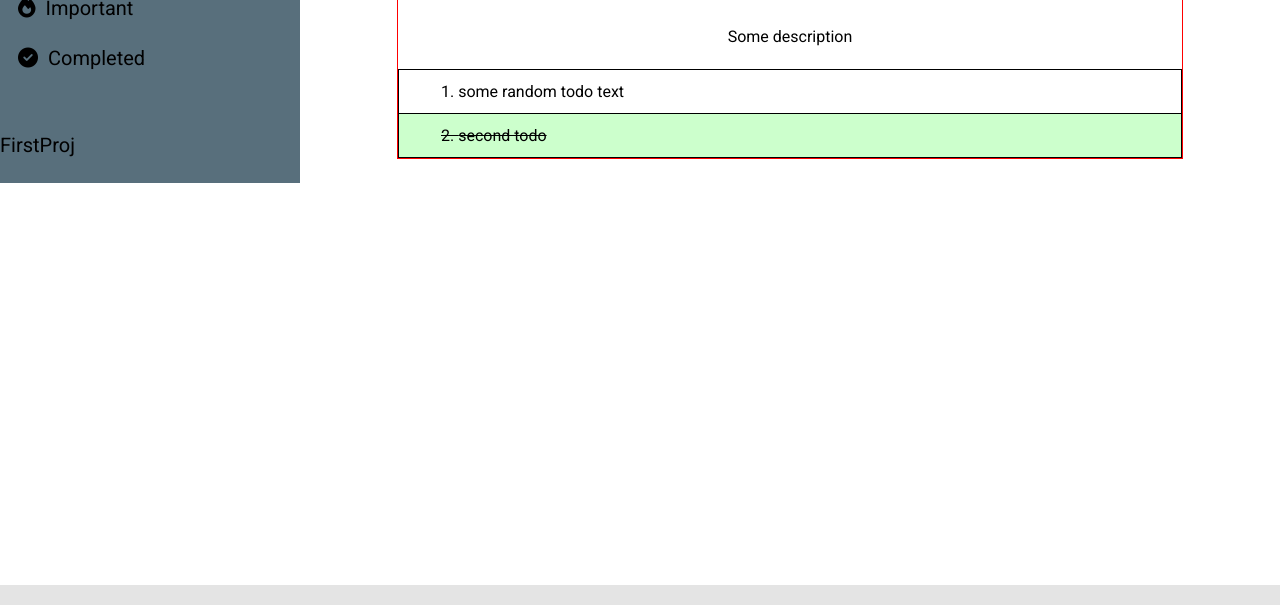
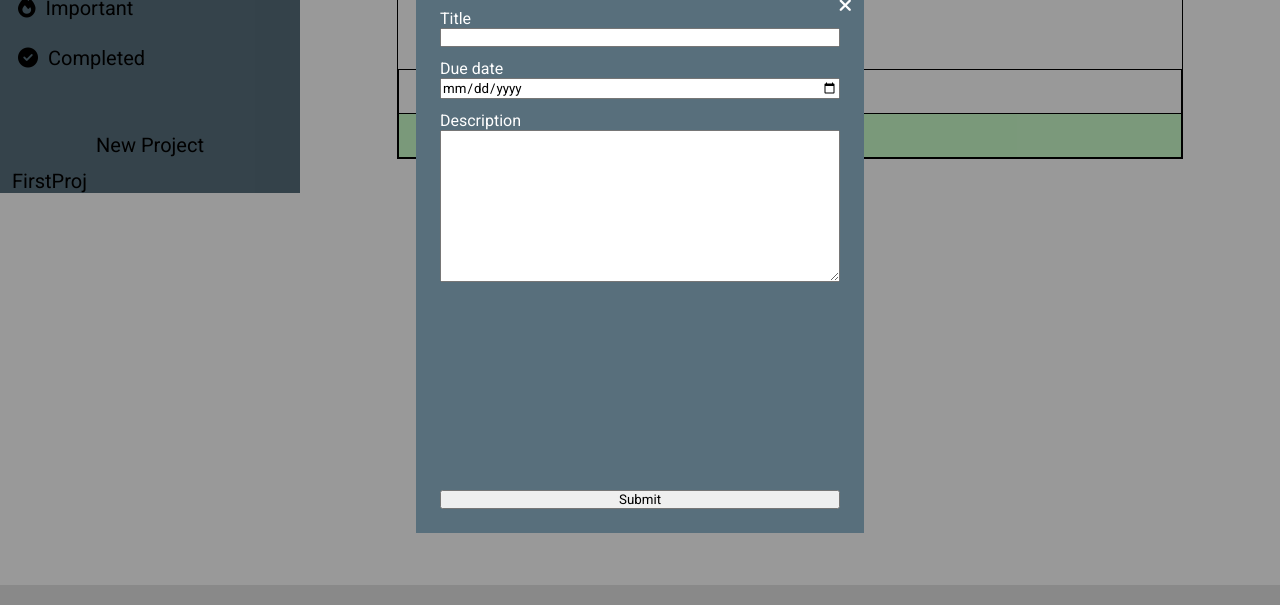
Before and after one commit to TerroR75/top-project10-todolist, a website built with webpack: page layout.html in a window 1280 px wide. Shown: the part 141-746 px from the top of the page. Built offline with nearby package versions, Linux system fonts and the light colour scheme.

Commit message:
Adding projects functionality

```diff
--- a/layout.html
+++ b/layout.html
@@ -29,6 +29,7 @@
             </div>
 
             <div class="bottom-part">
+                <div class="create-project">New Project</div>
                 <nav>
                     <ul>
                         <li>New Project</li>
@@ -76,6 +77,25 @@
         <a href="https://github.com/TerroR75" target="_blank">
             <i class="fab fa-github"></i></a>
     </footer>
+
+
+
+    <div class="new-project-modal modal-visible">
+        <div class="modal">
+            <i class="fa-solid fa-xmark"></i>
+
+            <label for="title">Title</label>
+            <input type="text" name="title" id="title">
+
+            <label for="date">Due date</label>
+            <input type="date" name="date" id="date">
+
+            <label for="descr">Description</label>
+            <textarea name="descr" id="descr" cols="30" rows="10"></textarea>
+
+            <button type="" class="modal-submit-btn">Submit</button>
+        </div>
+    </div>
 </body>
 
 </html>
--- a/src/css/main.css
+++ b/src/css/main.css
@@ -93,6 +93,16 @@ body.dark-theme {
     cursor: pointer;
 }
 
+.bottom-part ul {
+    list-style-type: none;
+    margin-left: 12px;
+    margin-top: 12px;
+}
+
+.bottom-part .create-project {
+    text-align: center;
+    cursor: pointer;
+}
 
 
 /* DISPLAY */
@@ -108,7 +118,7 @@ body.dark-theme {
 .display .project-container {
     width: 80%;
     /* height: 200px; */
-    border: 1px solid red;
+    border: 1px solid black;
     margin-top: 36px;
     position: relative;
     margin-left: auto;
@@ -226,6 +236,58 @@ body.dark-theme {
 
 }
 
+/* MODALS */
+
+/* New Project Modal */
+.new-project-modal {
+    position: fixed;
+    width: 100%;
+    height: 100%;
+    background: rgba(0, 0, 0, 0.4);
+    z-index: 100;
+
+    display: flex;
+    justify-content: center;
+    align-items: center;
+
+    visibility: hidden;
+}
+
+.new-project-modal.modal-visible {
+    visibility: visible;
+}
+
+.new-project-modal .modal {
+    height: 500px;
+    width: 400px;
+    background: var(--COLOR-secondary);
+    display: flex;
+    flex-direction: column;
+    padding: 24px;
+    color: var(--COLOR-primary);
+
+
+    position: relative;
+}
+
+.modal input {
+    margin-bottom: 12px;
+}
+
+
+.modal .fa-xmark {
+    position: absolute;
+    right: 12px;
+    top: 12px;
+    font-size: 18px;
+    cursor: pointer;
+}
+
+.modal button {
+    margin-top: auto;
+}
+
+
 
 /* UTILITIES */
 .hidden {
--- a/src/domrendering/home.js
+++ b/src/domrendering/home.js
@@ -1,9 +1,11 @@
 import { projectDisplay } from '../index.js';
 
 
+let projectToRender = null;
+
 export function renderHome(project) {
     projectDisplay.innerHTML = '';
-
+    projectToRender = project;
     // Elements creation
     const projectContainer = document.createElement('div');
     projectContainer.classList.add('project-container');
@@ -94,3 +96,7 @@ function faXMarkTodoBtn(iconElement, project) {
     });
 
 }
+
+function renderProjectsTodos() {
+
+}
--- a/src/index.js
+++ b/src/index.js
@@ -3,12 +3,25 @@ import { Project } from './classes/project.js';
 import { Todo } from './classes/todo.js';
 import { refreshProjectsList } from './domrendering/projectsList.js';
 import { renderHome } from './domrendering/home.js';
+import { newProjectModalInit } from './modals/newProjectModal.js';
 
+// Display exports
 export const projectsList = document.querySelector('.bottom-part ul');
 export const projectDisplay = document.querySelector('.display');
+
+// User Related Exports
 export const userProjects = [];
 
+// New Project Modal
+export const newProjectModal = document.querySelector('.new-project-modal');
+export const modalTitleInput = document.querySelector('.modal #title');
+export const modalDateInput = document.querySelector('.modal #date');
+export const modalDescrInput = document.querySelector('.modal #descr');
+export const modalOpenCloseBtns = document.querySelectorAll('.modal-openclose');
+export const modalSubmit = document.querySelector('.modal button');
 
+
+// TESTING AREA
 const newProject = new Project('FirstProj', '10.10.2022', 'Some description');
 userProjects.push(newProject);
 export const currentProject = userProjects[0];
@@ -20,8 +33,8 @@ newProject.addTodo(newTodo);
 newProject.addTodo(secondTodo);
 
 const jsonStringify = JSON.stringify(newProject);
-console.log(jsonStringify);
+// console.log(jsonStringify);
 
-
+newProjectModalInit();
 refreshProjectsList();
 renderHome(currentProject);
--- /dev/null
+++ b/src/modals/newProjectModal.js
@@ -0,0 +1,33 @@
+import {
+    newProjectModal,
+    modalTitleInput,
+    modalDateInput,
+    modalDescrInput,
+    modalOpenCloseBtns,
+    modalSubmit,
+    userProjects,
+} from '../index.js';
+import { Project } from '../classes/project.js';
+import { refreshProjectsList } from '../domrendering/projectsList.js';
+
+
+export function newProjectModalInit() {
+    modalOpenCloseBtns.forEach(btn => {
+        btn.addEventListener('click', () => {
+            newProjectModal.classList.toggle('modal-visible');
+        });
+    });
+
+    modalSubmit.addEventListener('click', () => {
+        if (modalTitleInput.value !== '' && modalDateInput.value !== '' && modalDescrInput.value !== '') {
+            userProjects.push(new Project(modalTitleInput.value, modalDateInput.value, modalDescrInput.value));
+
+            modalTitleInput.value = '';
+            modalDateInput.value = '';
+            modalDescrInput.value = '';
+
+            newProjectModal.classList.toggle('modal-visible');
+            refreshProjectsList();
+        }
+    })
+}
```
Also changed, not shown: dist/index.html, dist/main.js, package.json (line endings or trailing spaces), 1 other file.
